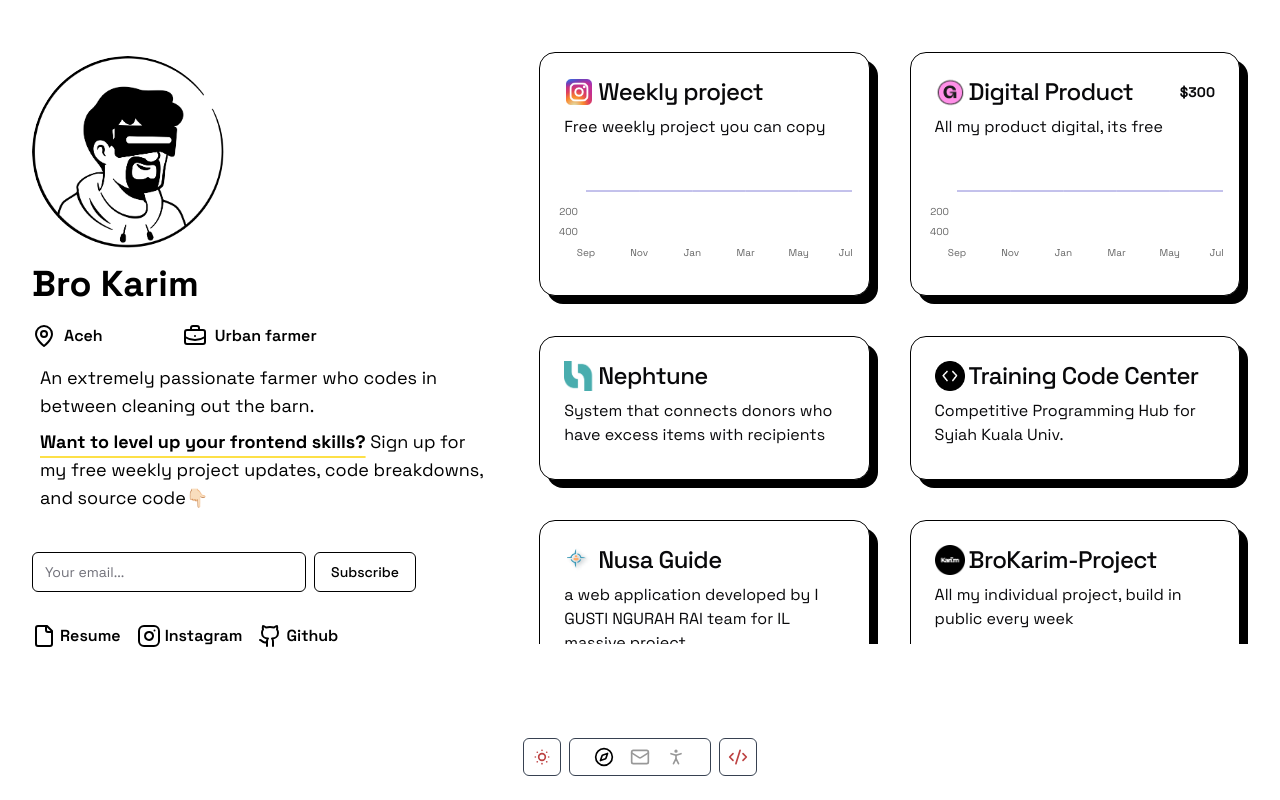
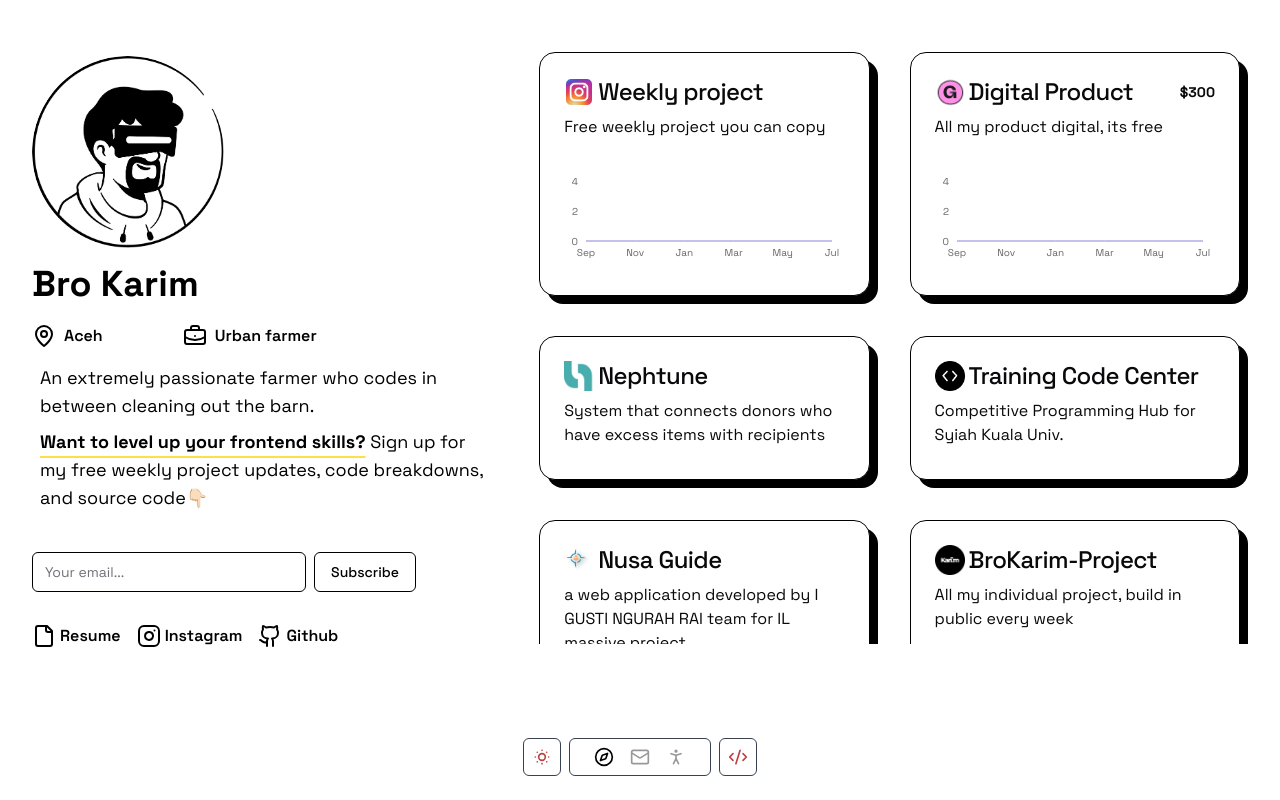
Before and after one commit to BroKarim/portofolio, a Next.js app: page / in a window 1280 px wide. Built offline with nearby package versions, Linux system fonts and the light colour scheme.

Commit message:
:zap: udpate chart

```diff
--- a/src/components/chart.tsx
+++ b/src/components/chart.tsx
@@ -1,15 +1,11 @@
 import React from "react";
 import {
-  LineChart,
-  Line,
   XAxis,
   YAxis,
-  CartesianGrid,
   Tooltip,
-  Legend,
   ResponsiveContainer,
   AreaChart,
-  Area,
+  Area
 } from "recharts";
 
 interface ChartData {
@@ -27,7 +23,12 @@ const Chart: React.FC<ChartProps> = ({ data }) => (
       width={100}
       height={80}
       data={data}
-      margin={{ top: 10, bottom: 0 }}
+      margin={{
+        top: 10,
+        right: 20,
+        left: 0,
+        bottom: 0
+      }}
     >
       <defs>
         <linearGradient id="colorUv" x1="0" y1="0" x2="0" y2="1">
@@ -47,10 +48,9 @@ const Chart: React.FC<ChartProps> = ({ data }) => (
         axisLine={false}
         tickLine={false}
         width={30}
-        padding={{ top: 50, bottom: 50 }}
         style={{ fontSize: " 10px" }}
-        domain={[200, 400]}
-        ticks={[200, 400]}
+
+        // ticks={[200, 400]}
       />
       <Tooltip />
       <Area
@@ -65,19 +65,3 @@ const Chart: React.FC<ChartProps> = ({ data }) => (
 );
 
 export default Chart;
-
-/*
- <ResponsiveContainer width="100%" height={300}>
-    <LineChart data={data}>
-      <CartesianGrid strokeDasharray="3 3" />
-      <XAxis dataKey="name" />
-      <YAxis />
-      <Tooltip />
-      <Legend />
-      <Line type="monotone" dataKey="value" stroke="#8884d8" />
-    </LineChart>
-  </ResponsiveContainer>
-
-
-
-*/
```
